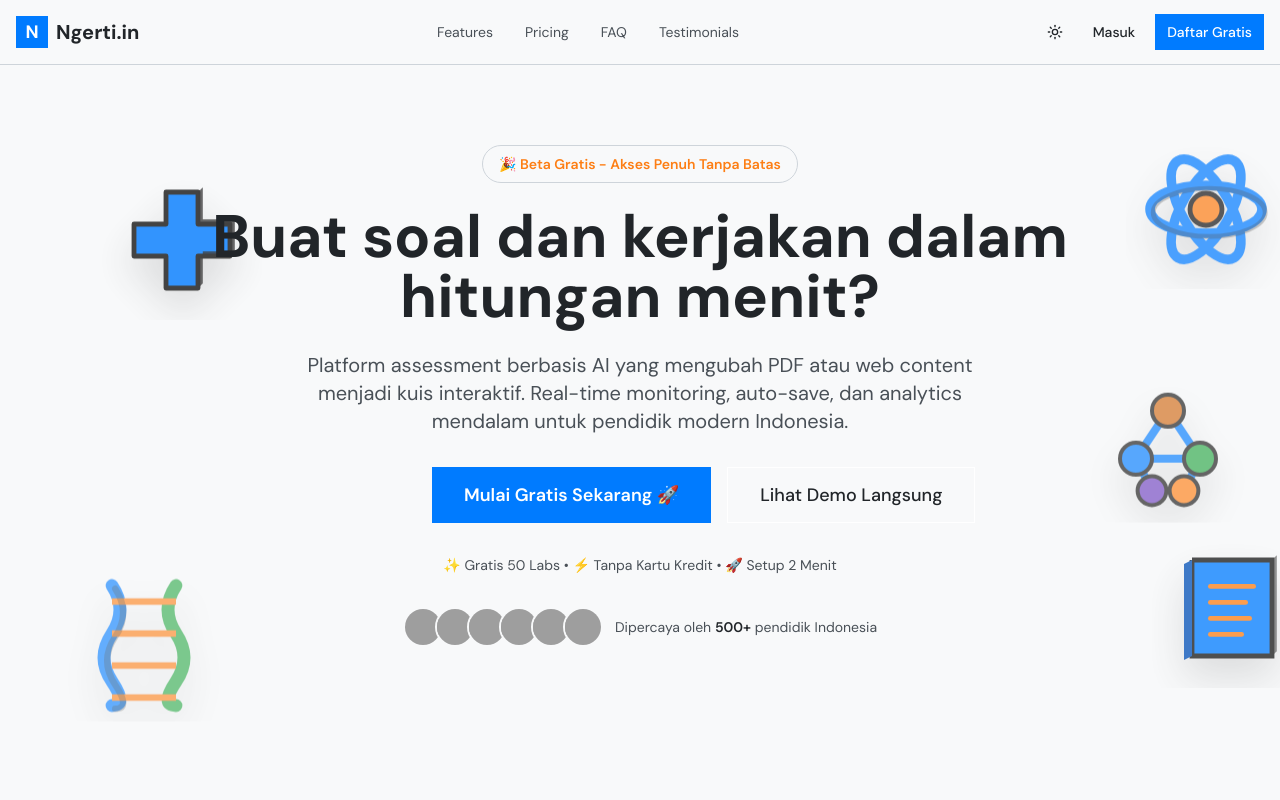
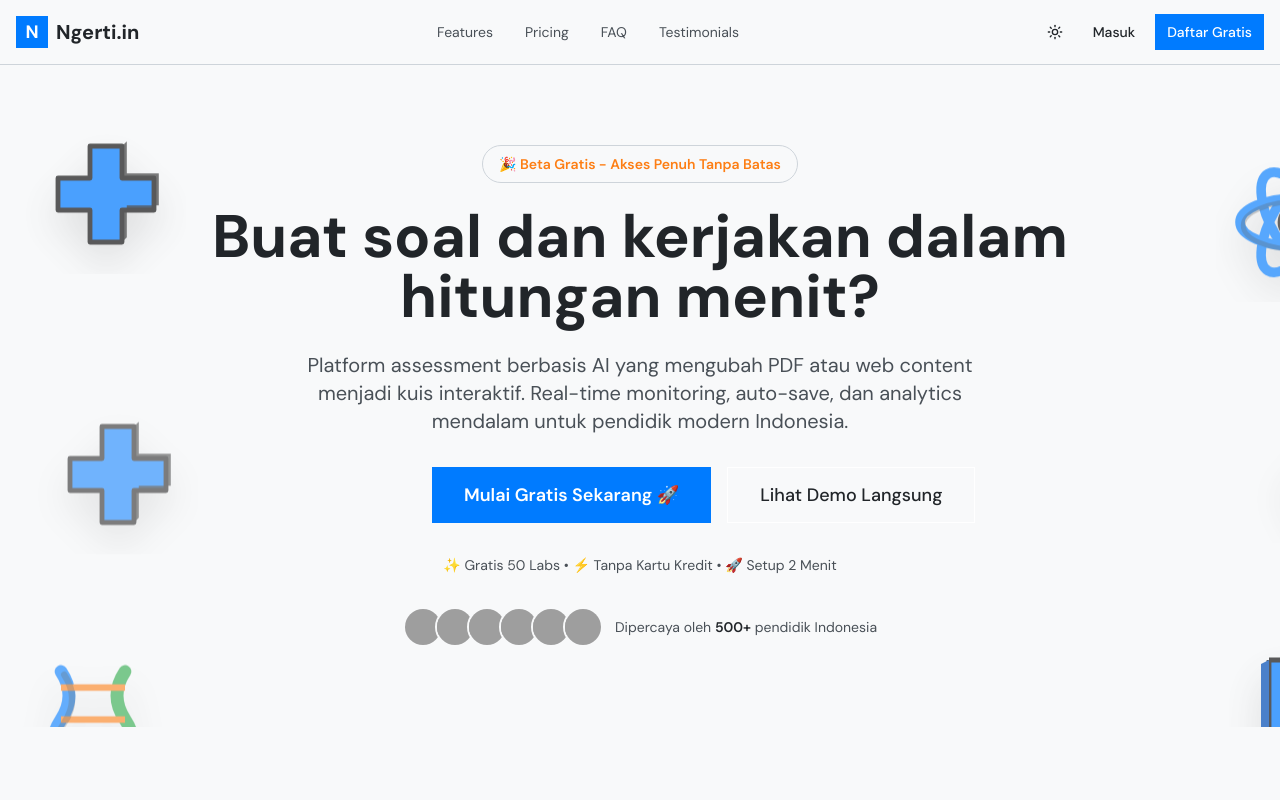
Before and after one commit to manikandareas/datafast-clone-maker, a React (Vite) app: page / in a window 1280 px wide. Shown: the top 800 px of the page. Built offline with nearby package versions, Linux system fonts and the light colour scheme; grey boxes are pictures that could not be loaded; the HTML template or start-up script is replaced by a standard one.

Commit message:
Refine SubjectShapes positions
Place SVG shapes in empty hero areas, avoid behind content, and abstract layout to fill unused space around main content.

```diff
--- a/src/components/SubjectShapes.tsx
+++ b/src/components/SubjectShapes.tsx
@@ -1,11 +1,12 @@
 export const SubjectShapes = () => {
-  // Static positions for all shapes in Hero section
+  // Static positions for all shapes - positioned in empty areas away from main content
   const shapes = [
-    { index: 0, x: 8, y: 15, rotation: 15, scale: 0.7, opacity: 0.8 },      // Math - top left
-    { index: 1, x: 88, y: 10, rotation: -20, scale: 0.8, opacity: 0.7 },    // Physics - top right
-    { index: 2, x: 5, y: 75, rotation: 25, scale: 0.6, opacity: 0.6 },      // Biology - bottom left
-    { index: 3, x: 90, y: 70, rotation: -15, scale: 0.75, opacity: 0.75 },  // Language - bottom right
-    { index: 4, x: 85, y: 45, rotation: 10, scale: 0.65, opacity: 0.65 },   // Chemistry - middle right
+    { index: 0, x: 2, y: 8, rotation: 15, scale: 0.5, opacity: 0.7 },        // Math - far top left corner
+    { index: 1, x: 95, y: 12, rotation: -20, scale: 0.6, opacity: 0.65 },    // Physics - far top right corner
+    { index: 2, x: 1, y: 88, rotation: 25, scale: 0.55, opacity: 0.6 },      // Biology - far bottom left corner
+    { index: 3, x: 96, y: 85, rotation: -15, scale: 0.65, opacity: 0.7 },    // Language - far bottom right corner
+    { index: 4, x: 98, y: 48, rotation: 10, scale: 0.5, opacity: 0.6 },      // Chemistry - far middle right edge
+    { index: 0, x: 3, y: 50, rotation: -25, scale: 0.45, opacity: 0.55 },    // Extra Math - far middle left edge
   ];
 
   return (
```
